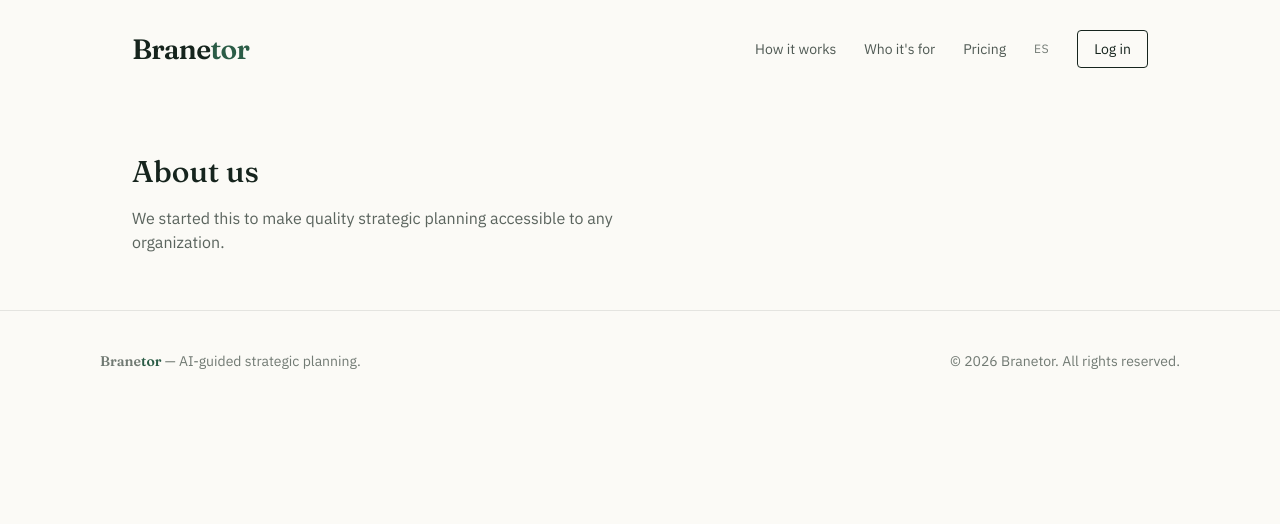
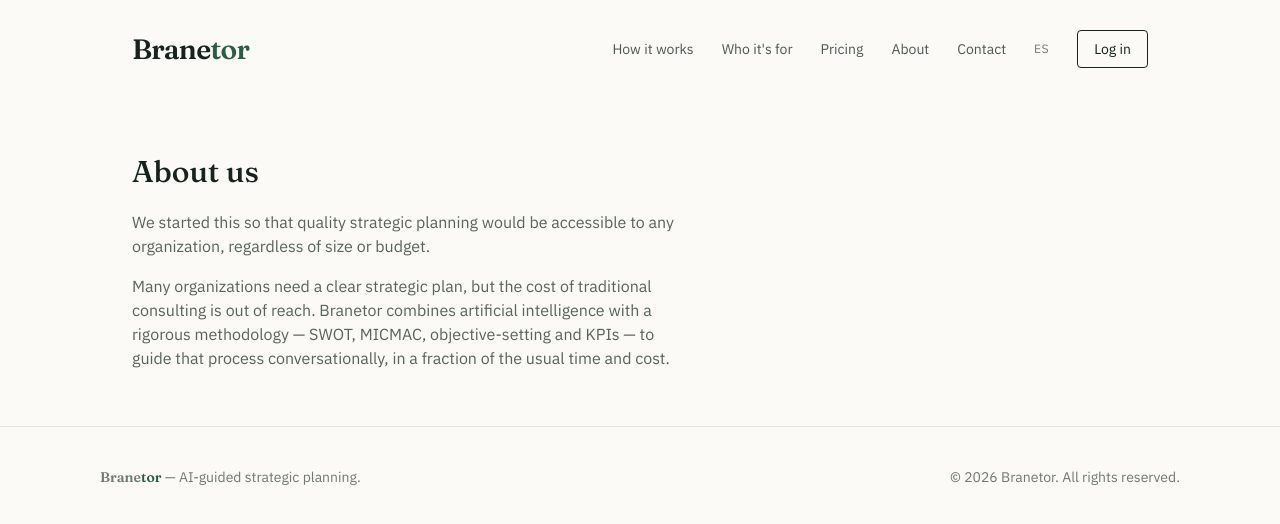
Before and after one commit to JJOrganizational-advisor/branetor-web, a Next.js app: page /en/sobre-nosotros in a window 1280 px wide. Shown: the top 524 px of the page. Built offline with nearby package versions, Linux system fonts and the light colour scheme.

Commit message:
Agregar enlaces de Sobre Nosotros y Contacto al menú; completar contenido de Sobre Nosotros

```diff
--- a/app/[locale]/sobre-nosotros/page.tsx
+++ b/app/[locale]/sobre-nosotros/page.tsx
@@ -16,9 +16,9 @@
     <main>
       <Nav />
       <section className="max-w-[1080px] mx-auto px-8 py-14">
-        <h1 className="font-display font-medium text-3xl mb-4">{t("title")}</h1>
-        <p className="text-ink/70 max-w-[560px]">{t("intro")}</p>
-        {/* TODO: alianzas Vantage Point / TechSoup — Paso 4b */}
+        <h1 className="font-display font-medium text-3xl mb-5">{t("title")}</h1>
+        <p className="text-ink/70 max-w-[560px] mb-4">{t("intro")}</p>
+        <p className="text-ink/70 max-w-[560px]">{t("body")}</p>
       </section>
       <Footer />
     </main>
--- a/components/Nav.tsx
+++ b/components/Nav.tsx
@@ -23,6 +23,12 @@
         <Link href={`/${locale}/precios`} className="opacity-75 hover:opacity-100">
           {t("pricing")}
         </Link>
+        <Link href={`/${locale}/sobre-nosotros`} className="opacity-75 hover:opacity-100">
+          {t("about")}
+        </Link>
+        <Link href={`/${locale}/contacto`} className="opacity-75 hover:opacity-100">
+          {t("contact")}
+        </Link>
         <Link
           href={`/${otherLocale}`}
           className="font-mono text-xs tracking-wide opacity-60 hover:opacity-100"
--- a/messages/en.json
+++ b/messages/en.json
@@ -82,7 +82,8 @@
   },
   "aboutPage": {
     "title": "About us",
-    "intro": "We started this to make quality strategic planning accessible to any organization."
+    "intro": "We started this so that quality strategic planning would be accessible to any organization, regardless of size or budget.",
+    "body": "Many organizations need a clear strategic plan, but the cost of traditional consulting is out of reach. Branetor combines artificial intelligence with a rigorous methodology — SWOT, MICMAC, objective-setting and KPIs — to guide that process conversationally, in a fraction of the usual time and cost."
   },
   "contactPage": {
     "title": "Contact",
--- a/messages/es.json
+++ b/messages/es.json
@@ -82,7 +82,8 @@
   },
   "aboutPage": {
     "title": "Sobre nosotros",
-    "intro": "Nacimos para que la planeación estratégica de calidad sea accesible para cualquier organización."
+    "intro": "Nacimos para que la planeación estratégica de calidad sea accesible para cualquier organización, sin importar su tamaño o presupuesto.",
+    "body": "Muchas organizaciones necesitan un plan estratégico claro, pero el costo de una consultoría tradicional está fuera de su alcance. Branetor combina inteligencia artificial con una metodología rigurosa — FODA, MICMAC, definición de objetivos y KPIs — para guiar ese proceso de forma conversacional, en una fracción del tiempo y costo habitual."
   },
   "contactPage": {
     "title": "Contacto",
```
